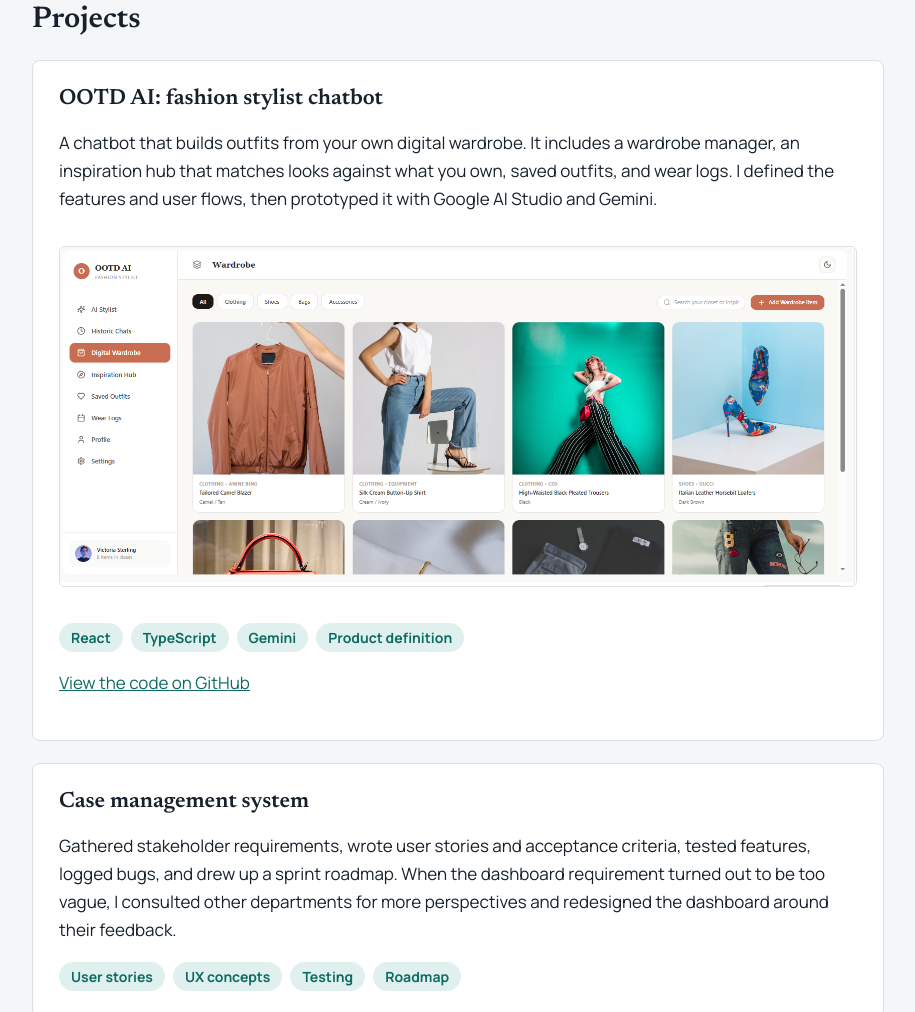
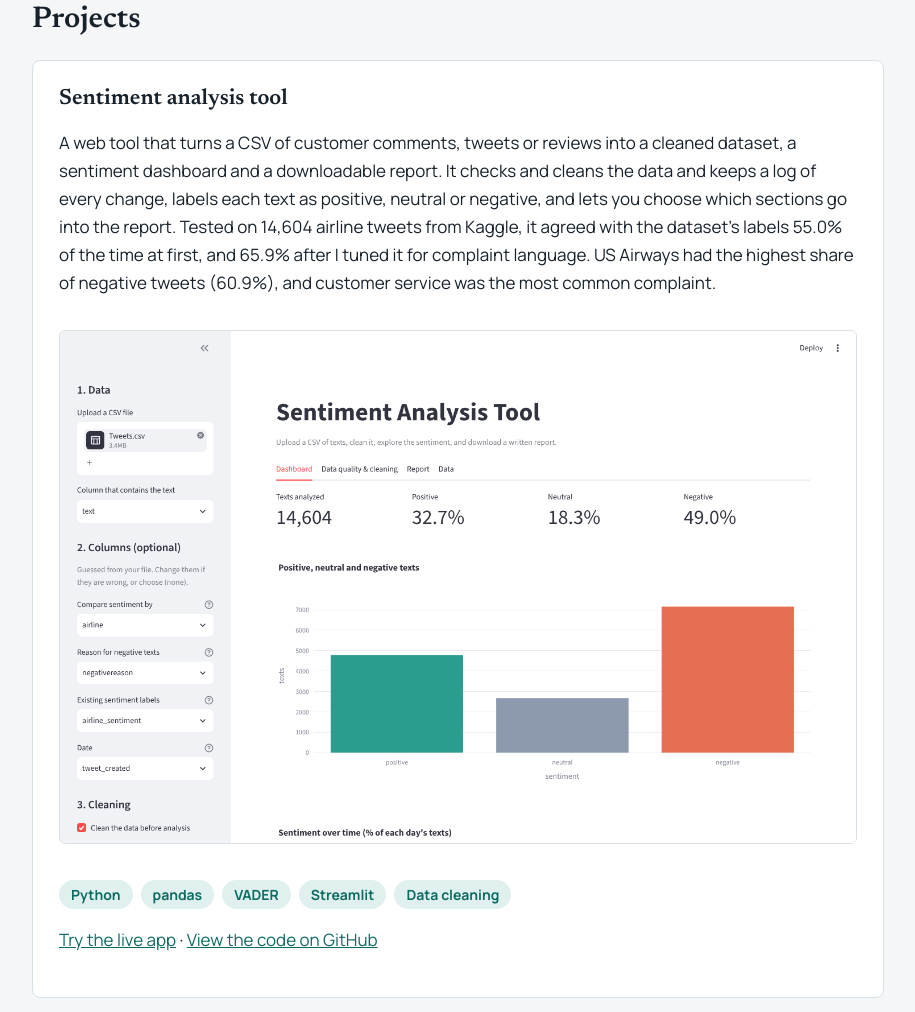
Before and after one commit to mngadisamu/mngadisamu.github.io, a plain HTML site: page index.html in a window 1280 px wide. Shown: the part 1536-2548 px from the top of the page, without its empty margins (182-1097 px from the left). Drawn offline with Linux system fonts and the light colour scheme.

Commit message:
Add files via upload

```diff
--- a/index.html
+++ b/index.html
@@ -95,6 +95,14 @@ footer{padding:40px 0 60px;border-top:1px solid var(--line);color:var(--muted);f
   <h2>Projects</h2>
 
   <article class="project">
+    <h3>Sentiment analysis tool</h3>
+    <p>A web tool that turns a CSV of customer comments, tweets or reviews into a cleaned dataset, a sentiment dashboard and a downloadable report. It checks and cleans the data and keeps a log of every change, labels each text as positive, neutral or negative, and lets you choose which sections go into the report. Tested on 14,604 airline tweets from Kaggle, it agreed with the dataset's labels 55.0% of the time at first, and 65.9% after I tuned it for complaint language. US Airways had the highest share of negative tweets (60.9%), and customer service was the most common complaint.</p>
+    <img src="docs/screenshots/sentiment-dashboard.png" alt="Sentiment Analysis Tool dashboard showing 14,604 airline tweets: 32.7% positive, 18.3% neutral, 49.0% negative" loading="lazy">
+    <ul class="tags"><li>Python</li><li>pandas</li><li>VADER</li><li>Streamlit</li><li>Data cleaning</li></ul>
+    <p><a href="https://samukelo-sentiment-analysis-tool.streamlit.app/">Try the live app</a> · <a href="https://github.com/mngadisamu/sentiment-analysis-tool">View the code on GitHub</a></p>
+  </article>
+
+  <article class="project">
     <h3>OOTD AI: fashion stylist chatbot</h3>
     <p>A chatbot that builds outfits from your own digital wardrobe. It includes a wardrobe manager, an inspiration hub that matches looks against what you own, saved outfits, and wear logs. I defined the features and user flows, then prototyped it with Google AI Studio and Gemini.</p>
     <img src="docs/screenshots/wardrobe.PNG" alt="OOTD AI wardrobe screen showing clothing items in a grid" loading="lazy">
@@ -124,7 +132,7 @@ footer{padding:40px 0 60px;border-top:1px solid var(--line);color:var(--muted);f
   <h2>Skills</h2>
   <div class="skills">
     <div><h3>Business analysis</h3><ul><li>Requirements gathering</li><li>User stories and acceptance criteria</li><li>Process and system-flow modelling</li><li>ERDs and data models</li><li>Stakeholder communication</li></ul></div>
-    <div><h3>Building with AI</h3><ul><li>Prompting and iterating with Gemini</li><li>Prototyping in Google AI Studio</li><li>React and TypeScript basics</li><li>Git and GitHub</li></ul></div>
+    <div><h3>Building with AI</h3><ul><li>Prompting and iterating with Gemini</li><li>Prototyping in Google AI Studio</li><li>React and TypeScript basics</li><li>Python, pandas and Streamlit for data tools</li><li>Data cleaning and sentiment analysis</li><li>Git and GitHub</li></ul></div>
     <div><h3>Delivery and tools</h3><ul><li>Scrum, Kanban, SDLC</li><li>UAT and defect management</li><li>Figma, Visily</li><li>Microsoft Planner</li></ul></div>
   </div>
 </section>
```
Also changed, not shown: 1 other file.
